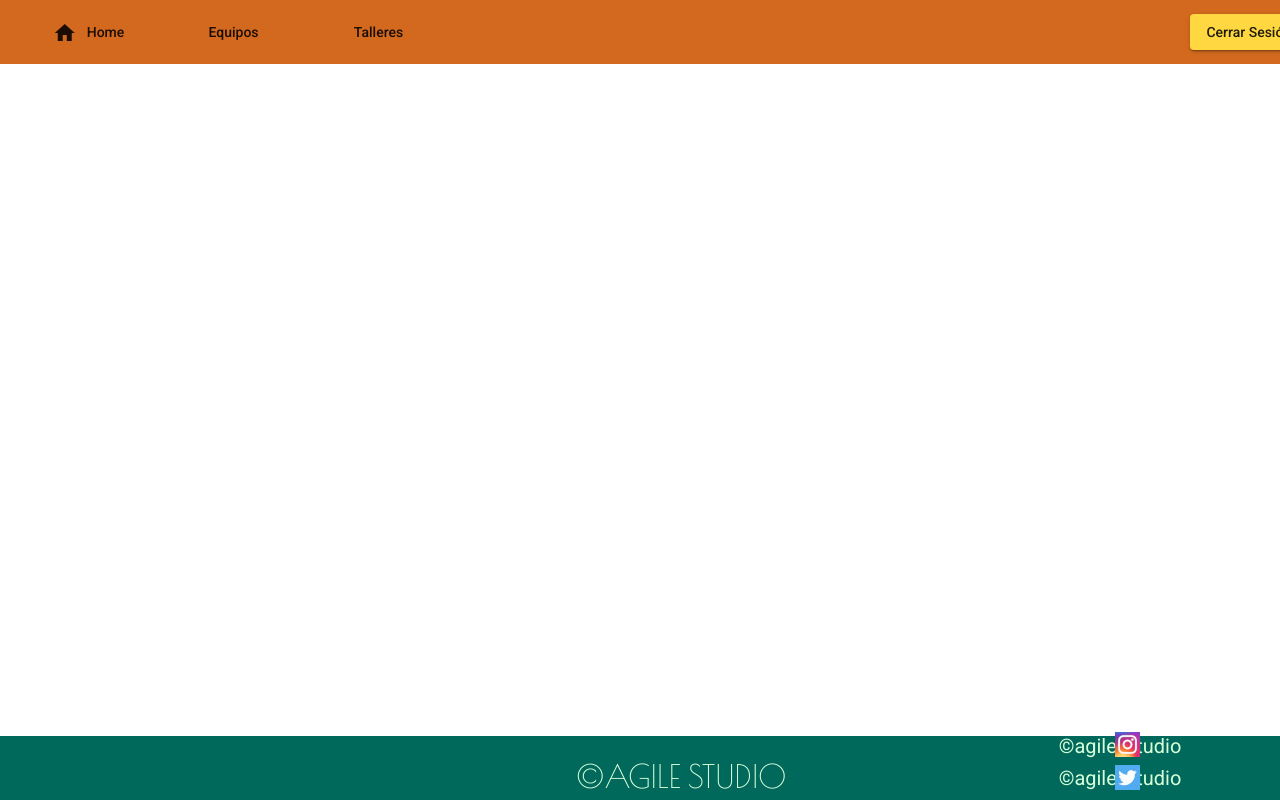
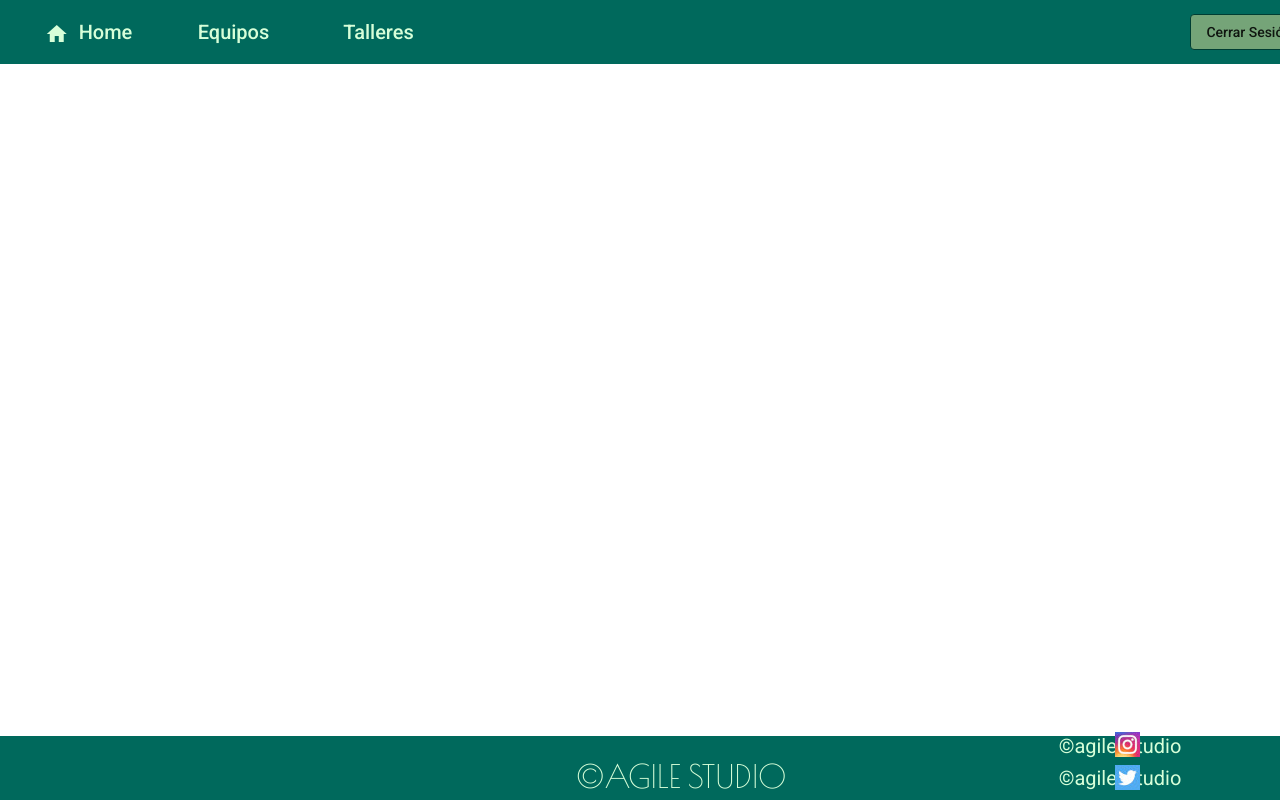
Before and after one commit to lucia2cv/AgileStudio, an Angular app in the folder frontend/: page /home in a window 1280 px wide. Built offline with nearby package versions, Linux system fonts and the light colour scheme.

Commit message:
color wip login navbar

```diff
--- a/frontend/src/app/app.module.ts
+++ b/frontend/src/app/app.module.ts
@@ -86,7 +86,7 @@ import {MatTooltipModule} from '@angular/material/tooltip';
     {provide: HTTP_INTERCEPTORS, useClass: BasicAuthInterceptor, multi:true},
     {provide: HTTP_INTERCEPTORS, useClass: ErrorInterceptor, multi:true},
     {provide: ErrorStateMatcher, useClass: ShowOnDirtyErrorStateMatcher},
-    {provide: MAT_RADIO_DEFAULT_OPTIONS, useValue: { color: 'accent'}},
+    //{provide: MAT_RADIO_DEFAULT_OPTIONS, useValue: { color: '#003D33'}},
     {provide: MAT_DIALOG_DEFAULT_OPTIONS, useValue: {panelClass: 'mat-dialog-override'}},
   ],
   bootstrap: [AppComponent]
--- a/frontend/src/app/components/navbar/navbar.component.css
+++ b/frontend/src/app/components/navbar/navbar.component.css
@@ -2,7 +2,7 @@
   position: fixed;
 /* Make sure the toolbar will stay on top of the content as it scrolls past.*/
 z-index: 2;
-background-color: chocolate;
+background-color: #00695C;
 }
 .mat-icon{
 padding-right: 10px;
@@ -10,8 +10,12 @@ padding-right: 10px;
 .matB{
 width: 145px;
 }
-.mat-raised-button{
-background-color: #ffd740;
+.mat-stroked-button{
 position: absolute;
 left: 93%;
 }
+
+.mat-button{
+  color: #D7FFD9;
+  font-size: 20px;
+}
--- a/frontend/src/app/components/navbar/navbar.component.html
+++ b/frontend/src/app/components/navbar/navbar.component.html
@@ -5,5 +5,5 @@
     <a mat-button [routerLink]="'/equipos'" class="matB"> Equipos </a>
     <a mat-button [routerLink]="'/talleres'" class="matB"> Talleres </a>
 
-    <a mat-raised-button (click)="logout()">Cerrar Sesión</a>
+    <a mat-stroked-button (click)="logout()">Cerrar Sesión</a>
 </mat-toolbar>
--- a/frontend/src/app/dialogoRegistro/dialogoRegistro.component.html
+++ b/frontend/src/app/dialogoRegistro/dialogoRegistro.component.html
@@ -58,12 +58,12 @@
       </div>
         <div gdArea="cerrar" id="cerrar">
           <div mat-dialog-actions>
-            <button mat-raised-button type="button" [mat-dialog-close]="data.nombre">No Thanks</button>
+            <button mat-stroked-button type="button" [mat-dialog-close]="data.nombre">No Thanks</button>
           </div>
         </div>
         <div gdArea="aceptar" id="aceptar">
           <div mat-dialog-actions>
-            <button mat-raised-button type="submit" [mat-dialog-close]="data.nombre" >Ok</button>
+            <button mat-stroked-button type="submit" [mat-dialog-close]="data.nombre" >Ok</button>
           </div>
         </div>
     </div>
--- a/frontend/src/app/log-in/log-in.component.css
+++ b/frontend/src/app/log-in/log-in.component.css
@@ -9,7 +9,7 @@
   width: 100%;
 }
 #right{
-  background-color: bisque;
+  background-color: #A5D6A7;
   height: 100%;
   display: flex;
   justify-content: center;
--- a/frontend/src/app/log-in/log-in.component.html
+++ b/frontend/src/app/log-in/log-in.component.html
@@ -38,11 +38,11 @@
                        <div class="button">
                          <button type="submit"
                                  matTooltip="Iniciar Sesión"
-                                 mat-raised-button (click)="login($event,nombre.value, password.value )">Acceder</button>
+                                 mat-stroked-button (click)="login($event,nombre.value, password.value )">Acceder</button>
                        </div>
                      </div>
                      <div gdArea="registrarse" id = "registro" >
-                       <button mat-raised-button  matTooltip="Crear Cuenta" (click)="openDialog()"> Registrarse</button>
+                       <button mat-stroked-button  matTooltip="Crear Cuenta" (click)="openDialog()"> Registrarse</button>
                      </div>
                    </div>
                  </div>
--- a/frontend/src/styles.css
+++ b/frontend/src/styles.css
@@ -2,6 +2,18 @@
 
 html, body { height: 100%;}
 body { margin: 0; font-family: Roboto, "Helvetica Neue", sans-serif; }
-.mat-raised-button{
-  background-color: chocolate;
+/*.mat-raised-button{
+  background-color: #75A478;
+  border: #003D33 !important;
+}*/
+.mat-stroked-button{
+  background-color: #75A478;
+  border: solid 1px #003D33 !important;
 }
+.mat-radio-button.mat-accent .mat-radio-inner-circle {
+  color: rgb(117, 164, 120);
+  background-color: rgb(117, 164, 120);
+
+  /*color: rgb(66, 134, 244);
+  background-color: rgb(66, 134, 244)*/
+}
```
